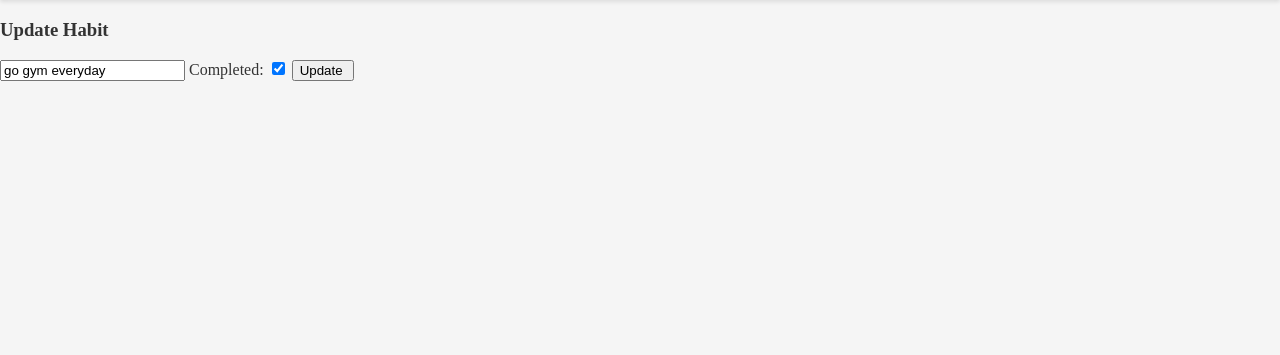
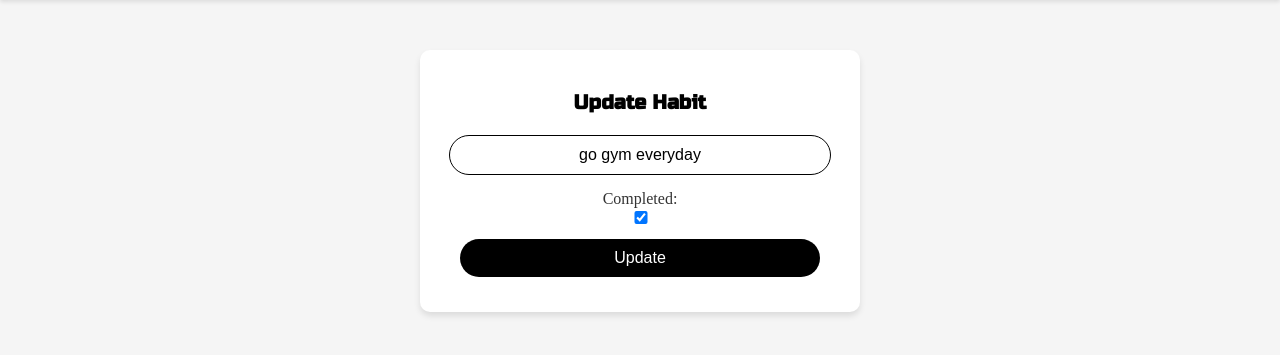
Before and after one commit to WhatTheyOnn/Django_Habit, a Django app: page /habit_update/1/ in a window 1280 px wide. Shown: the part 56-411 px from the top of the page. Run offline with Django 4.2, Linux system fonts and the light colour scheme; data comes from the database, SQL or seed files in the repository; both versions use the stored data as it was after the commit; some web fonts are replaced.

Commit message:
used the same styles for the forms and submit button as the list.html page and styled the update habit title to have the same font as the header but used a different colour to match with the form. also added form styles the update submit button to fit with the back home button. i had ai tyke the birder raduys for the form input and submit button

```diff
--- a/habit_tracker/templates/Habit_tracker/Habit_update.html
+++ b/habit_tracker/templates/Habit_tracker/Habit_update.html
@@ -34,6 +34,49 @@
             background-color: black;
             padding: 10px 15px;
             border-radius: 20px;}
+            .update-container {
+            display: flex;
+            flex-direction: column;
+            justify-content: center;
+            align-items: center;
+            margin: 50px auto;
+            padding: 20px;
+            background-color: white;
+            box-shadow: 0 4px 6px rgba(0, 0, 0, 0.1);
+            border-radius: 10px;
+            width: 400px;
+        }
+        .update-container h3 {
+            font-size: 20px;
+            font-family: 'Russo One', sans-serif;
+            margin-bottom: 20px;
+            color: black;
+        }
+        form {
+            display: flex;
+            flex-direction: column;
+            align-items: center;
+            width: 100%;
+        }
+        form input, form select, form textarea {
+            font-size: 16px;
+            padding: 10px;
+            border: 1px solid #000000;
+            border-radius: 25px;
+            width: 90%;
+            margin-bottom: 15px;
+            text-align: center;
+        }
+        form input[type="submit"] {
+            font-size: 16px;
+            padding: 10px 20px;
+            background-color: black;
+            color: white;
+            border: none;
+            border-radius: 25px;
+            cursor: pointer;
+        }
+
 
 </style>
 </head>
@@ -51,7 +94,7 @@
     {% csrf_token %}
 
     {{form}}
-    <input type="submit" value="Update ">
+    <input type="submit" value="Update">
 
 </form>
 </div>
```
Also changed, not shown: db.sqlite3.
